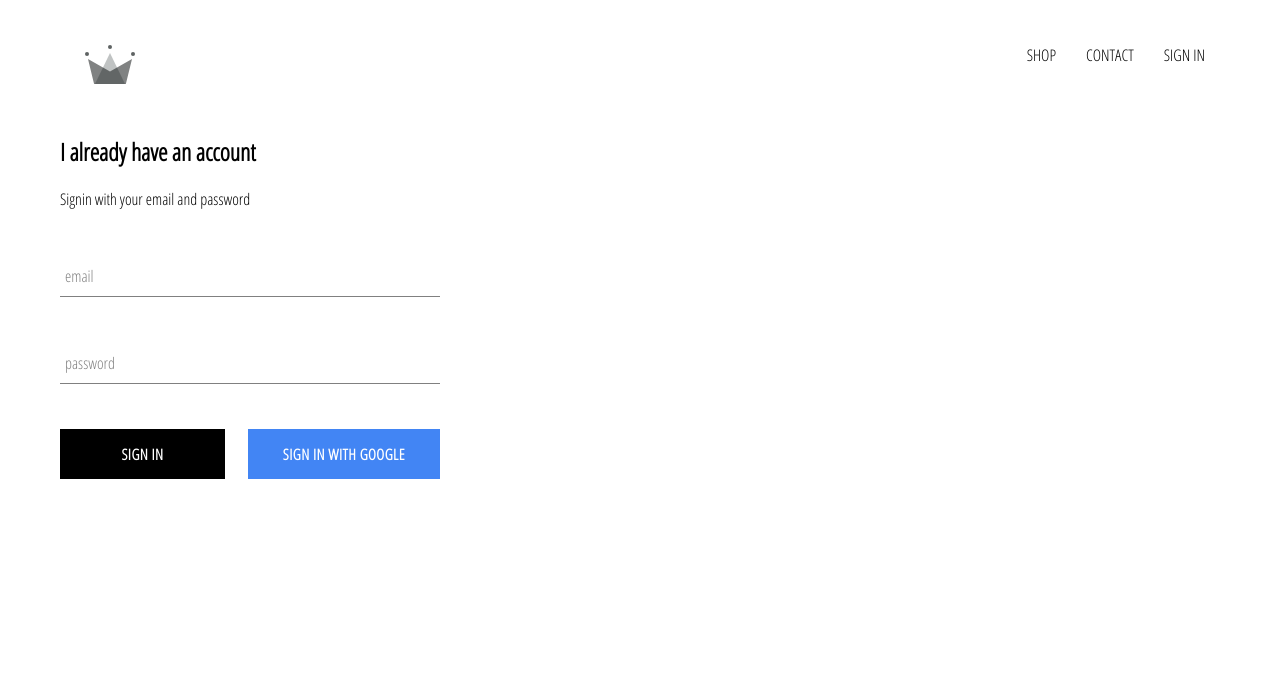
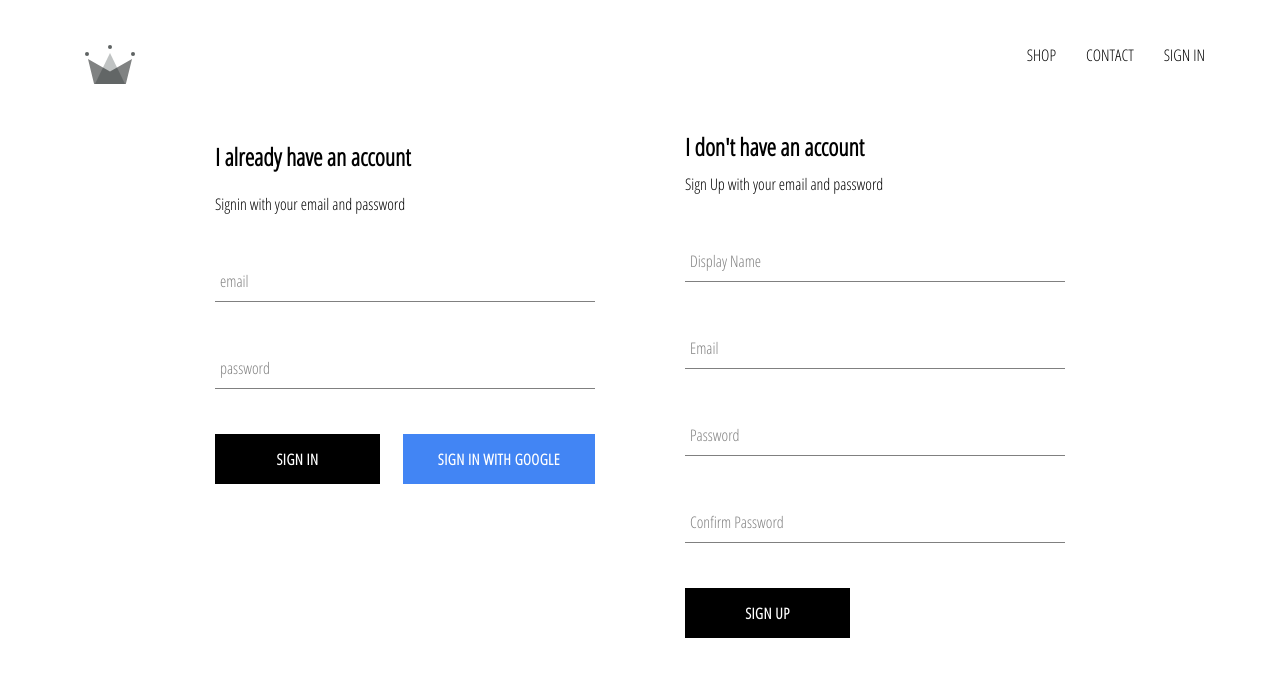
Before and after one commit to gireeshk-jpmc/crwn-clothing, a React (Create React App) app: page /signin in a window 1280 px wide. Shown: the top 676 px of the page. Built offline with nearby package versions, Linux system fonts and the light colour scheme; no server answers.

Commit message:
implemented firebase utils, included ablility to store authenticated users into our firestore database

```diff
--- a/src/App.js
+++ b/src/App.js
@@ -5,7 +5,7 @@ import {Switch, Route} from 'react-router-dom';
 import ShopPage from './pages/shop/shop.component';
 import Header from './components/header/header.component';
 import SignInAndSignUp from './pages/sign-in-and-sign-up/sign-in-and-sign-up.component';
-import {auth} from './firebase/firebase.utils';
+import {auth, creatUserProfileDocument} from './firebase/firebase.utils';
 
 class App extends React.Component {
   constructor(props){
@@ -17,9 +17,23 @@ class App extends React.Component {
   unsubscribeFromAuth = null;
 
   componentDidMount(){
-    this.unsubscribeFromAuth = auth.onAuthStateChanged(user=>{
-      this.setState({currentUser: user})
-    })
+    this.unsubscribeFromAuth = auth.onAuthStateChanged(async userAuth => {
+      if(userAuth){
+        const userRef = await creatUserProfileDocument(userAuth);
+        userRef.onSnapshot(snapshot=>{
+          this.setState({
+            currentUser: snapshot.id,
+            ...snapshot.data()
+          });
+          console.log(this.state);
+
+        });
+      }
+      else{
+        this.setState({currentUser: userAuth})
+      }
+
+    });
   }
 
   componentWillUnmount(){
--- /dev/null
+++ b/src/components/sign-up/sign-up.component.jsx
@@ -0,0 +1,70 @@
+import React from 'react';
+import './sign-up.styles.scss';
+import FormInput from '../form-input/form-input.component';
+import CustomButton from '../custom-button/custom-button.component';
+import {auth, creatUserProfileDocument} from '../../firebase/firebase.utils';
+
+class SignUp extends React.Component{
+
+    constructor(props){
+        super(props);
+
+        this.state={
+            displayName:'',
+            email:'',
+            password:'',
+            confirmPassword:''
+        }
+    }
+
+    handlesubmit = async event =>{
+        event.preventDefault();
+        const {displayName, email, password, confirmPassword} = this.state;
+        if(password!==confirmPassword){
+            alert("password don't match");
+            return;
+        }
+
+        try{
+            const {user} = await auth.createUserWithEmailAndPassword(email, password);
+
+            await creatUserProfileDocument(user, {displayName});
+            this.setState(
+                this.state={
+                    displayName:'',
+                    email:'',
+                    password:'',
+                    confirmPassword:''
+                }
+            );
+
+        }
+        catch(error){
+            console.log('error', error.message);
+        }
+    }
+
+    handleChange = event =>{
+        const {name, value} = event.target;
+        this.setState({[name]:value});
+    }
+
+    render(){
+        const {displayName, email, password, confirmPassword} = this.state;
+        return(
+            <div className='sign-up'>
+                <h2 className='title'>I don't have an account</h2>
+                <span>Sign Up with your email and password</span>
+                <form className='sign-up-form' onSubmit={this.handlesubmit}>
+                    <FormInput type='text' name='displayName' value={displayName} label='Display Name' onChange={this.handleChange} required/>
+                    <FormInput type='email' name='email' value={email} label='Email' onChange={this.handleChange} required/>
+                    <FormInput type='password' name='password' value={password} label='Password' onChange={this.handleChange} required/>
+                    <FormInput type='password' name='confirmPassword' value={confirmPassword} label='Confirm Password' onChange={this.handleChange} required/>
+                    <CustomButton type='submit'>SIGN UP</CustomButton>
+                </form>
+            </div>
+        );
+    }
+}
+
+export default SignUp;
--- /dev/null
+++ b/src/components/sign-up/sign-up.styles.scss
@@ -0,0 +1,9 @@
+.sign-up{
+    display: flex;
+    flex-direction: column;
+    width: 380px;
+
+    .title{
+        margin: 10px 0;
+    }
+}
--- a/src/firebase/firebase.utils.jsx
+++ b/src/firebase/firebase.utils.jsx
@@ -12,6 +12,33 @@ const config = {
     measurementId: "G-5FHCT10ZYD"
   }
 
+  export const creatUserProfileDocument = async(userAuth, additionalData) => {
+    if(!userAuth) return;
+
+    const userRef = firestore.doc(`users/${userAuth.uid}`);
+    const snapShot = await userRef.get();
+
+    if(!snapShot.exists){
+      const {displayName, email} = userAuth;
+      const createAt = new Date();
+      try{
+        await userRef.set({
+          displayName,
+          email,
+          createAt,
+          ...additionalData
+        })
+
+      }
+      catch(error){
+        console.log('error creating user', error.message);
+      }
+    }
+    return userRef;
+
+
+  }
+
   firebase.initializeApp(config);
 
   export const auth = firebase.auth();
--- a/src/pages/sign-in-and-sign-up/sign-in-and-sign-up.component.jsx
+++ b/src/pages/sign-in-and-sign-up/sign-in-and-sign-up.component.jsx
@@ -1,10 +1,14 @@
 import React from 'react';
 import './sign-in-and-sign-up.styles.scss';
 import SignIn from '../../components/sign-in/sign-in.component';
-
+import SignUp from '../../components/sign-up/sign-up.component';
 
 const SignInAndSignUp = () => (
-<div className='sign-in-and-sign-up'><SignIn /></div>
+<div className='sign-in-and-sign-up'>
+    <SignIn />
+    <SignUp />
+    </div>
+
 );
 
 export default SignInAndSignUp;
--- a/src/pages/sign-in-and-sign-up/sign-in-and-sign-up.styles.scss
+++ b/src/pages/sign-in-and-sign-up/sign-in-and-sign-up.styles.scss
@@ -0,0 +1,6 @@
+.sign-in-and-sign-up {
+    width: 850px;
+    display: flex;
+    justify-content: space-between;
+    margin: 30px auto;
+  }
```
Also changed, not shown: 2 other files (tests, documents, lock files or other folders).
